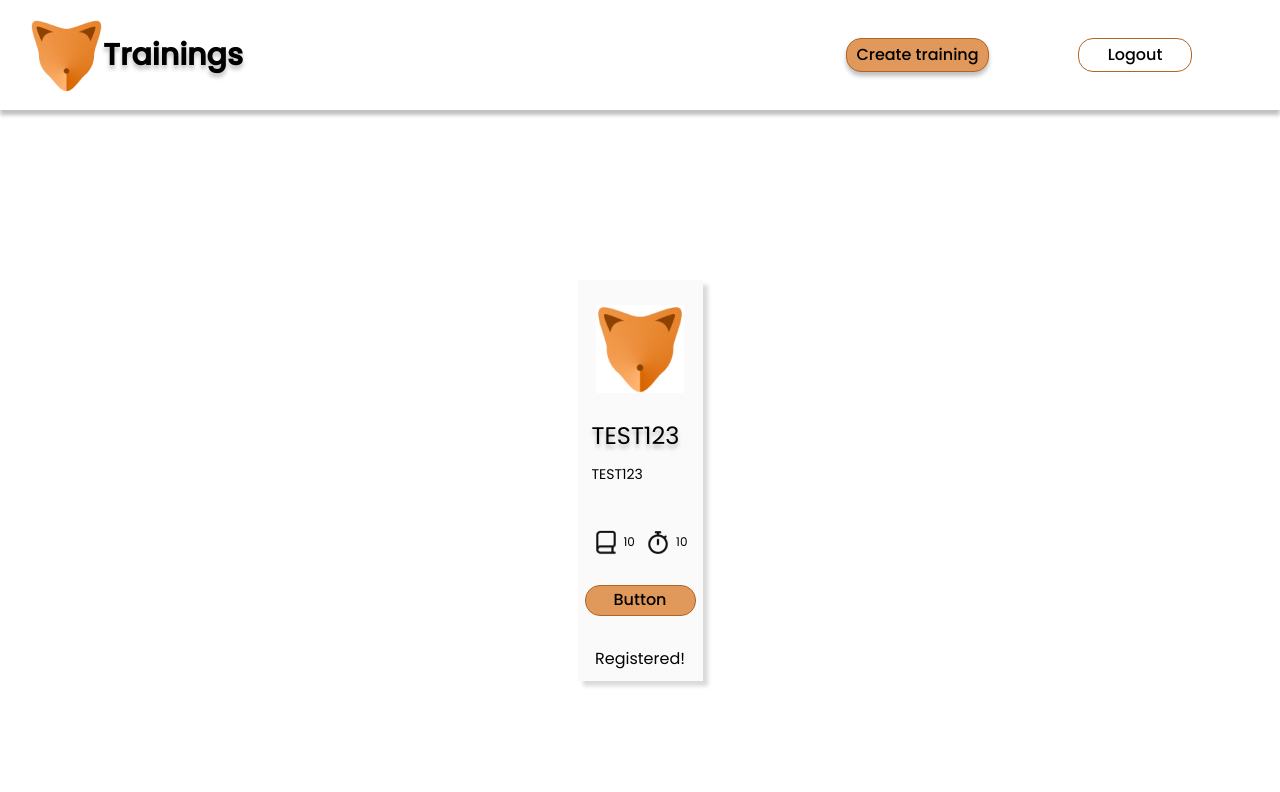
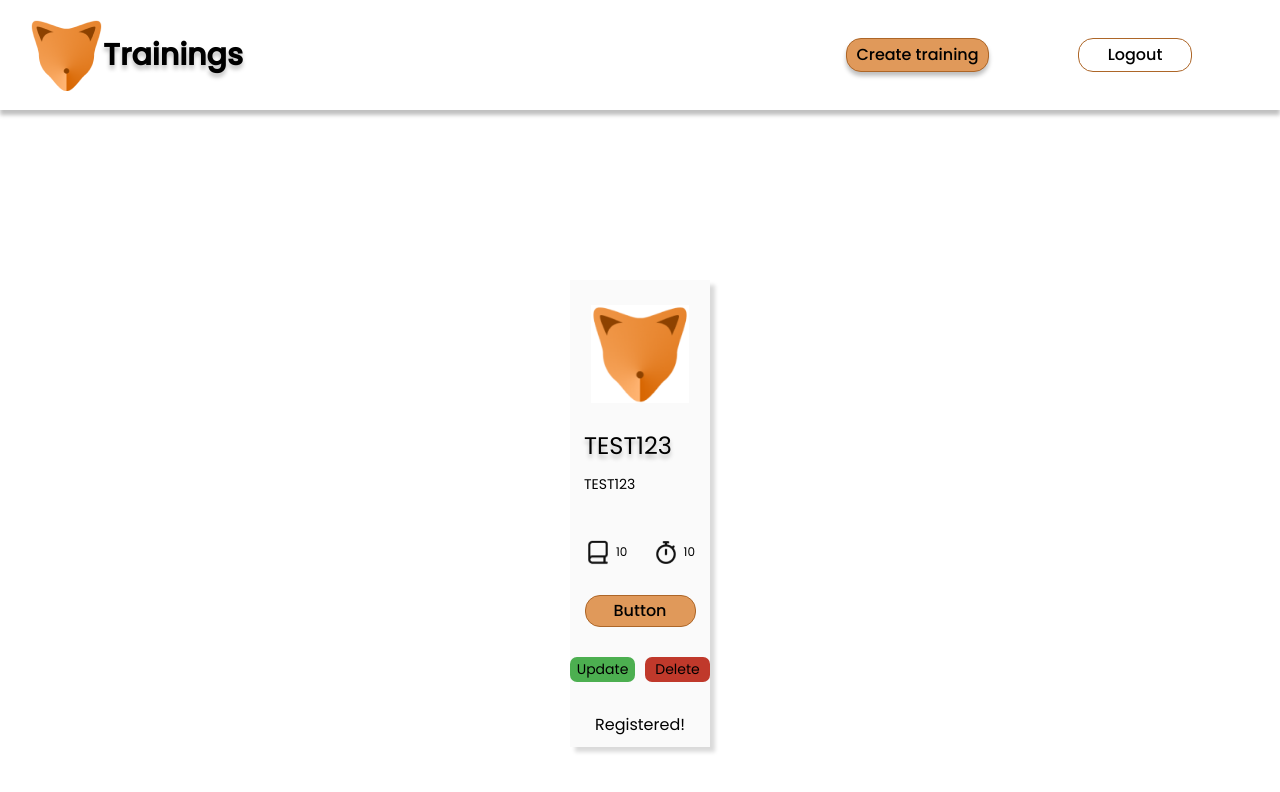
Before and after one commit to kniet/Trainings-app, a React (Create React App) app in the folder trainings-app/: page / in a window 1280 px wide. Shown: the top 792 px of the page. Built offline with nearby package versions, Linux system fonts and the light colour scheme.

Commit message:
Admin buttons added

```diff
--- /dev/null
+++ b/trainings-app/src/components/AdminButton.js
@@ -0,0 +1,14 @@
+function AdminButton({ onUpdate, onDelete }) {
+  return (
+    <div className="buttonDiv">
+      <button className="updateButton" onClick={onUpdate}>
+        Update
+      </button>
+      <button className="deleteButton" onClick={onDelete}>
+        Delete
+      </button>
+    </div>
+  );
+}
+
+export default AdminButton;
--- a/trainings-app/src/components/Card.js
+++ b/trainings-app/src/components/Card.js
@@ -1,6 +1,7 @@
 import React from "react";
 import TextLabel from "./TextLabel";
 import Button from "./Button";
+import AdminButton from "./AdminButton";
 
 function Card() {
   return (
@@ -34,7 +35,7 @@ function Card() {
         </div>
       </div>
       <Button label={"Button"}></Button>
-
+      <AdminButton></AdminButton>
       <TextLabel children="Registered!" className="registerLabel"></TextLabel>
     </div>
   );
```
